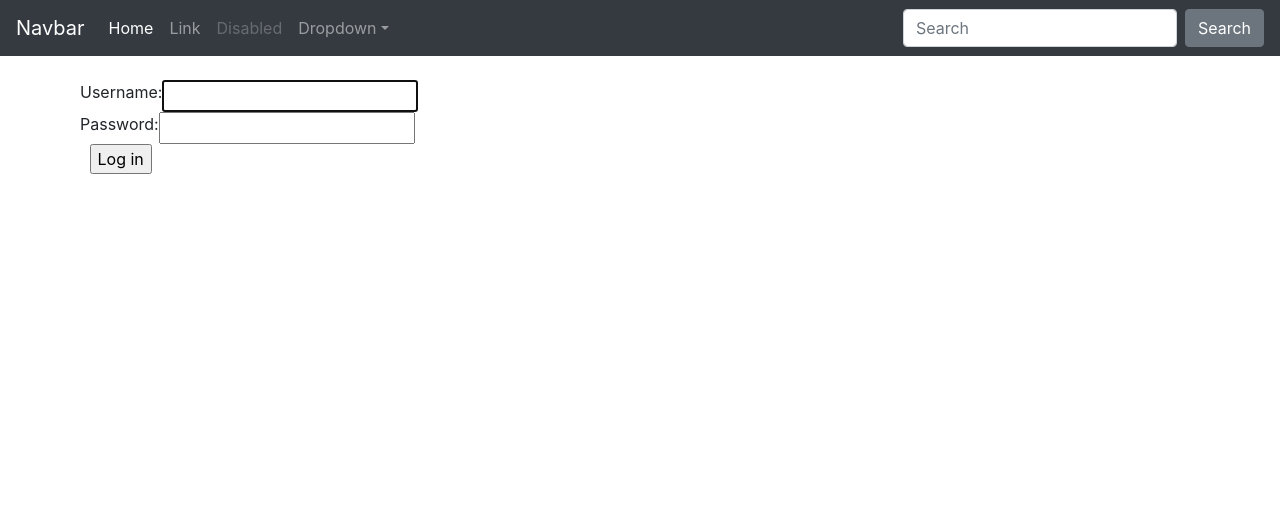
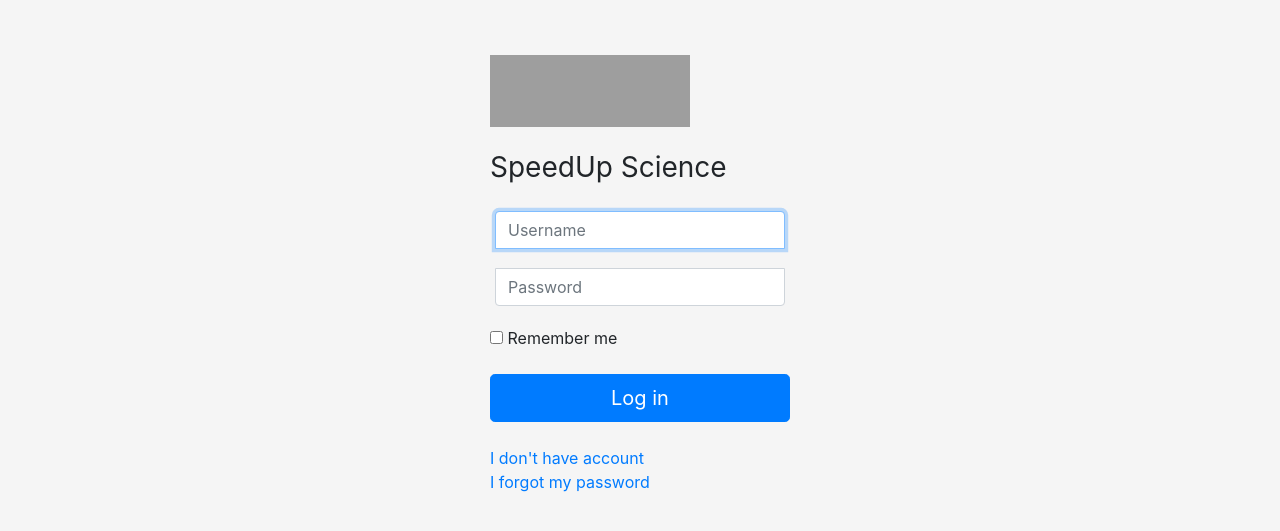
Before and after one commit to JOAQUINGR/basicregistation, a Django app: page /login/ in a window 1280 px wide. Shown: the top 531 px of the page. Run offline with Django 3.2, Linux system fonts and the light colour scheme; some libraries are stand-ins or nearby versions; grey boxes are pictures that could not be loaded.

Commit message:
boostrap practice, login created

```diff
--- a/djangoautexample/authn/templates/authn/login.html
+++ b/djangoautexample/authn/templates/authn/login.html
@@ -1,4 +1,71 @@
 {% extends "website/base.html" %}
+
+{% block navbar %}{% endblock %}
+
+{% block morestyles %}
+.bd-placeholder-img {
+    font-size: 1.125rem;
+    text-anchor: middle;
+    -webkit-user-select: none;
+    -moz-user-select: none;
+    -ms-user-select: none;
+    user-select: none;
+  }
+
+  @media (min-width: 768px) {
+    .bd-placeholder-img-lg {
+      font-size: 3.5rem;
+    }
+  }
+
+body {
+    height: 100%;
+  }
+
+  body {
+    display: -ms-flexbox;
+    display: flex;
+    -ms-flex-align: center;
+    align-items: center;
+    padding-top: 40px;
+    padding-bottom: 40px;
+    background-color: #f5f5f5;
+  }
+
+  #content-main {
+    width: 100%;
+    max-width: 330px;
+    padding: 15px;
+    margin: auto;
+  }
+  #content-main #checkbox {
+    font-weight: 20;
+  }
+  #content-main .form-row {
+    position: relative;
+    box-sizing: border-box;
+    height: auto;
+    padding: 10px;
+    font-size: 16px;
+  }
+  #content-main .form-row:focus {
+    z-index: 40;
+  }
+  #login-form input[type="text"] {
+    margin-bottom: -1px;
+    border-bottom-right-radius: 0;
+    border-bottom-left-radius: 0;
+  }
+  #login-form input[type="password"] {
+    margin-bottom: 10px;
+    border-top-left-radius: 0;
+    border-top-right-radius: 0;
+  }
+
+
+
+
+{% endblock %}
 {% load i18n static %}
 
 {% block extrastyle %}{{ block.super }}
@@ -17,12 +84,15 @@
 {% block breadcrumbs %}{% endblock %}
 
 {% block content %}
+
+<div id="content-main">
+    <img class="mb-4" src="https://upload.wikimedia.org/wikipedia/commons/thumb/f/f9/Science_AAAS_logo.svg/1920px-Science_AAAS_logo.svg.png" alt="" width="200" height="72">
+        <h1 class="h3 mb-3 font-weight-normal">SpeedUp Science</h1>
         {% if form.errors and not form.non_field_errors %}
             <p class="errornote">
             {% if form.errors.items|length == 1 %}{% trans "Please correct the error below." %}{% else %}{% trans "Please correct the errors below." %}{% endif %}
             </p>
         {% endif %}
-
         {% if form.non_field_errors %}
             {% for error in form.non_field_errors %}
                 <p class="errornote">
@@ -30,8 +100,6 @@
                 </p>
             {% endfor %}
         {% endif %}
-<div id="content-main">
-
         {% if user.is_authenticated %}
             <p class="errornote">
             {% blocktrans trimmed %}
@@ -41,14 +109,16 @@
             </p>
         {% endif %}
 
-    <form action="{{ app_path }}" method="post" id="login-form">{% csrf_token %}
-        <div class="form-row">
+    <form action="{{ app_path }}" method="post" id="login-form" >{% csrf_token %}
+        <div class="form-row" >
             {{ form.username.errors }}
-            {{ form.username.label_tag }} {{ form.username }}
+            <label for="id_username" class="sr-only" >Username</label>
+            <input type="text" id="id_username" class="form-control" name="username" autofocus autocapitalize="none" autocomplete="username" maxlength="200"  placeholder="Username" required >
+
         </div>
         <div class="form-row">
-            {{ form.password.errors }}
-            {{ form.password.label_tag }} {{ form.password }}
+            <label for="id_password" class="sr-only">Password</label>
+            <input type="password" name="password" autocomplete="current-password" required id="id_password" class="form-control" placeholder="Password" required>
             <input type="hidden" name="next" value="{{ next }}">
         </div>
         {% url 'admin_password_reset' as password_reset_url %}
@@ -57,8 +127,18 @@
             <a href="{{ password_reset_url }}">{% trans 'Forgotten your password or username?' %}</a>
         </div>
         {% endif %}
-        <div class="submit-row">
-            <label>&nbsp;</label><input type="submit" value="{% trans 'Log in' %}">
+        <div class="checkbox mb-3">
+            <label>
+              <input type="checkbox" value="remember-me"> Remember me
+            </label>
+          </div>
+          <button class="btn btn-lg btn-primary btn-block" type="submit " value="{% trans 'Log in' %}">Log in</button>
+          <br>
+          <a href="{% url 'register' %}">I don't have account <span class="sr-only">(current)</span></a>
+          <br>
+          <a href="{% url 'password_reset' %}">I forgot my password <span class="sr-only">(current)</span></a>
+
+            <!-- <label>&nbsp;</label><input type="submit" value="{% trans 'Log in' %}"> -->
         </div>
     </form>
 
--- a/djangoautexample/djangoautexample/urls.py
+++ b/djangoautexample/djangoautexample/urls.py
@@ -31,10 +31,10 @@ from website.views import home
 
 urlpatterns = [
     path("admin/", admin.site.urls),
-    path("home/", home),
+    path("", home, name="home"),
     path("profile/", profile),
     path("admin/", admin.site.urls),
-    path("login/", LoginView.as_view(template_name="authn/login.html"), name="login",),
+    path("login/", LoginView.as_view(template_name="authn/login.html"), name="login"),
     path(
         "logout/",
         LogoutView.as_view(template_name="authn/logged_out.html"),
@@ -74,7 +74,5 @@ urlpatterns = [
         ),
         name="password_reset_confirm",
     ),
-    path("register/", RegisterView.as_view())
-    # email verificaton
-    # /email-verify?token=kskskdkdkf
+    path("register/", RegisterView.as_view(), name="register"),
 ]
--- a/djangoautexample/website/templates/website/base.html
+++ b/djangoautexample/website/templates/website/base.html
@@ -6,15 +6,12 @@
     <meta charset="utf-8">
     <meta name="viewport" content="width=device-width, initial-scale=1, shrink-to-fit=no">
     <meta name="description" content="">
-    <meta name="author" content="Mark Otto, Jacob Thornton, and Bootstrap contributors">
-    <meta name="generator" content="Jekyll v3.8.6">
-    <title>Starter Template · Bootstrap</title>
-
-    <link rel="canonical" href="https://getbootstrap.com/docs/4.4/examples/starter-template/">
+    <meta name="author" content="">
+    <title>{% block title %}{% endblock %} | Myweb</title>
 
     <!-- Bootstrap core CSS -->
     <link href="{% static 'css/bootstrap.css' %}" rel=" stylesheet">
-
+    <link href="{% static 'css/base.css' %}" rel=" stylesheet">
     <!-- Favicons -->
     <!-- <link rel="apple-touch-icon" href="/docs/4.4/assets/img/favicons/apple-touch-icon.png" sizes="180x180">
     <link rel="icon" href="/docs/4.4/assets/img/favicons/favicon-32x32.png" sizes="32x32" type="image/png">
@@ -27,34 +24,18 @@
 
 
     <style>
-        /* .bd-placeholder-img {
-            font-size: 1.125rem;
-            text-anchor: middle;
-            -webkit-user-select: none;
-            -moz-user-select: none;
-            -ms-user-select: none;
-            user-select: none;
-        }
-
-        @media (min-width: 768px) {
-            .bd-placeholder-img-lg {
-                font-size: 3.5rem;
-            }
-        } */
-
         body {
             padding-top: 5rem;
         }
-
-        .starter-template {
-            padding: 3rem 1.5rem;
-            text-align: center;
-        }
+        {% block morestyles %}
+        {% endblock %}
     </style>
 
 </head>
-
+{% block extra_style %}
+        {% endblock %}
 <body>
+    {% block navbar %}
     <nav class="navbar navbar-expand-md navbar-dark bg-dark fixed-top">
         <a class="navbar-brand" href="#">Navbar</a>
         <button class="navbar-toggler" type="button" data-toggle="collapse" data-target="#navbarsExampleDefault"
@@ -65,7 +46,7 @@
         <div class="collapse navbar-collapse" id="navbarsExampleDefault">
             <ul class="navbar-nav mr-auto">
                 <li class="nav-item active">
-                    <a class="nav-link" href="#">Home <span class="sr-only">(current)</span></a>
+                    <a class="nav-link" href="{% url 'home' %}">Home <span class="sr-only">(current)</span></a>
                 </li>
                 <li class="nav-item">
                     <a class="nav-link" href="#">Link</a>
@@ -83,18 +64,20 @@
                     </div>
                 </li>
             </ul>
+            <div class="navbar-brand">
+                <a href="{% url 'login' %}" style="color: chartreuse;">Login</a>
+            </div>
             <form class="form-inline my-2 my-lg-0">
-                <input class="form-control mr-sm-2" type="text" placeholder="Search" aria-label="Search">
+                <input class="form-control mr-sm-2" type="text" placeholder="find your specie"
+                    aria-label="find your specie">
                 <button class="btn btn-secondary my-2 my-sm-0" type="submit">Search</button>
             </form>
         </div>
     </nav>
-
+    {% endblock %}
     <main role="main" class="container">
 
-        <!-- <div class="starter-template">
-            <h1>Bootstrap starter template</h1>
-        </div> -->
+
 
         <div id="primary-content">
             {% block content %}
--- a/djangoautexample/website/views.py
+++ b/djangoautexample/website/views.py
@@ -4,4 +4,4 @@ from django.http import HttpResponse, HttpResponseRedirect
 
 # Create your views here.
 def home(request):
-    return HttpResponse("hello")
+    return render(request, template_name="website/home.html")
```
Also changed, not shown: djangoautexample/website/templates/website/home.html (added, +7 -0 lines), djangoautexample/authn/templates/authn/Science_AAAS_logo.svg.png (added). Lines whose indentation alone changed are shown as unchanged.
